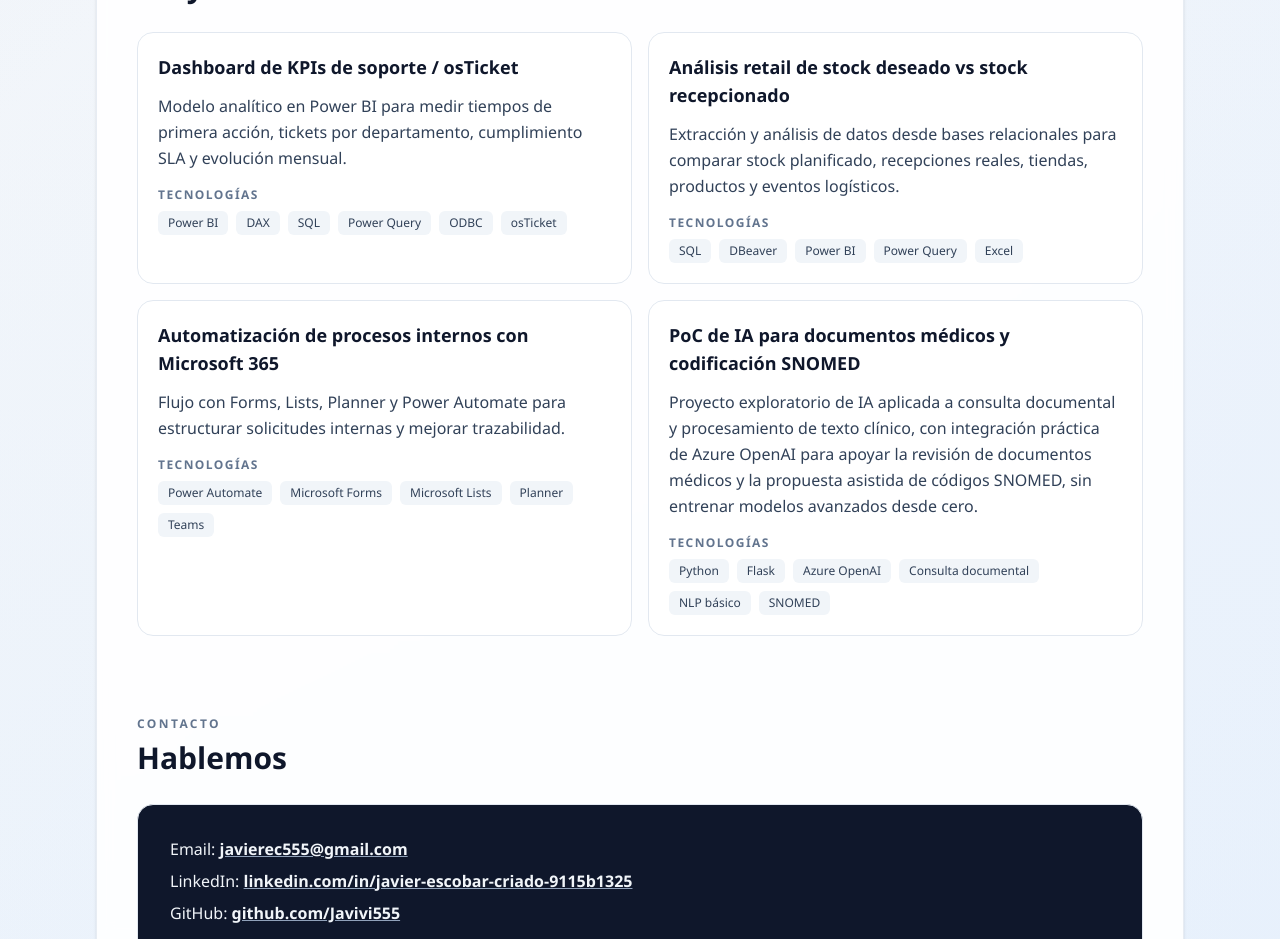
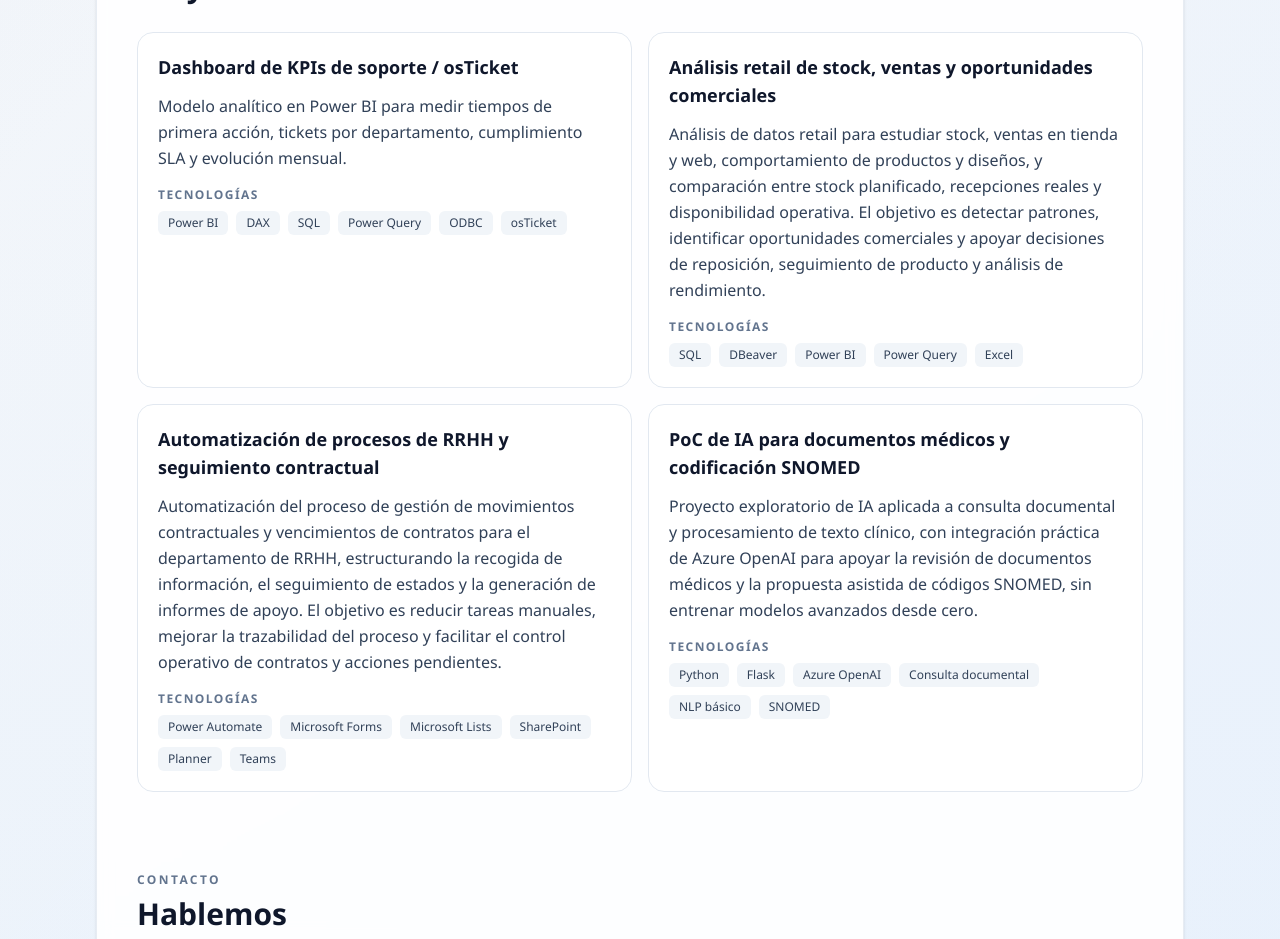
Before and after one commit to Javivi555/portfolio-javier, a React (Vite) app: page / in a window 1280 px wide. Shown: the part 1480-2419 px from the top of the page. Built offline with nearby package versions, Linux system fonts and the light colour scheme.

Commit message:
Add SharePoint to HR automation project

```diff
--- a/src/components/Projects.jsx
+++ b/src/components/Projects.jsx
@@ -8,16 +8,16 @@
     tech: ['Power BI', 'DAX', 'SQL', 'Power Query', 'ODBC', 'osTicket'],
   },
   {
-    title: 'Análisis retail de stock deseado vs stock recepcionado',
+    title: 'Análisis retail de stock, ventas y oportunidades comerciales',
     description:
-      'Extracción y análisis de datos desde bases relacionales para comparar stock planificado, recepciones reales, tiendas, productos y eventos logísticos.',
+      'Análisis de datos retail para estudiar stock, ventas en tienda y web, comportamiento de productos y diseños, y comparación entre stock planificado, recepciones reales y disponibilidad operativa. El objetivo es detectar patrones, identificar oportunidades comerciales y apoyar decisiones de reposición, seguimiento de producto y análisis de rendimiento.',
     tech: ['SQL', 'DBeaver', 'Power BI', 'Power Query', 'Excel'],
   },
   {
-    title: 'Automatización de procesos internos con Microsoft 365',
+    title: 'Automatización de procesos de RRHH y seguimiento contractual',
     description:
-      'Flujo con Forms, Lists, Planner y Power Automate para estructurar solicitudes internas y mejorar trazabilidad.',
-    tech: ['Power Automate', 'Microsoft Forms', 'Microsoft Lists', 'Planner', 'Teams'],
+      'Automatización del proceso de gestión de movimientos contractuales y vencimientos de contratos para el departamento de RRHH, estructurando la recogida de información, el seguimiento de estados y la generación de informes de apoyo. El objetivo es reducir tareas manuales, mejorar la trazabilidad del proceso y facilitar el control operativo de contratos y acciones pendientes.',
+    tech: ['Power Automate', 'Microsoft Forms', 'Microsoft Lists', 'SharePoint', 'Planner', 'Teams'],
   },
   {
     title: 'PoC de IA para documentos médicos y codificación SNOMED',
```
